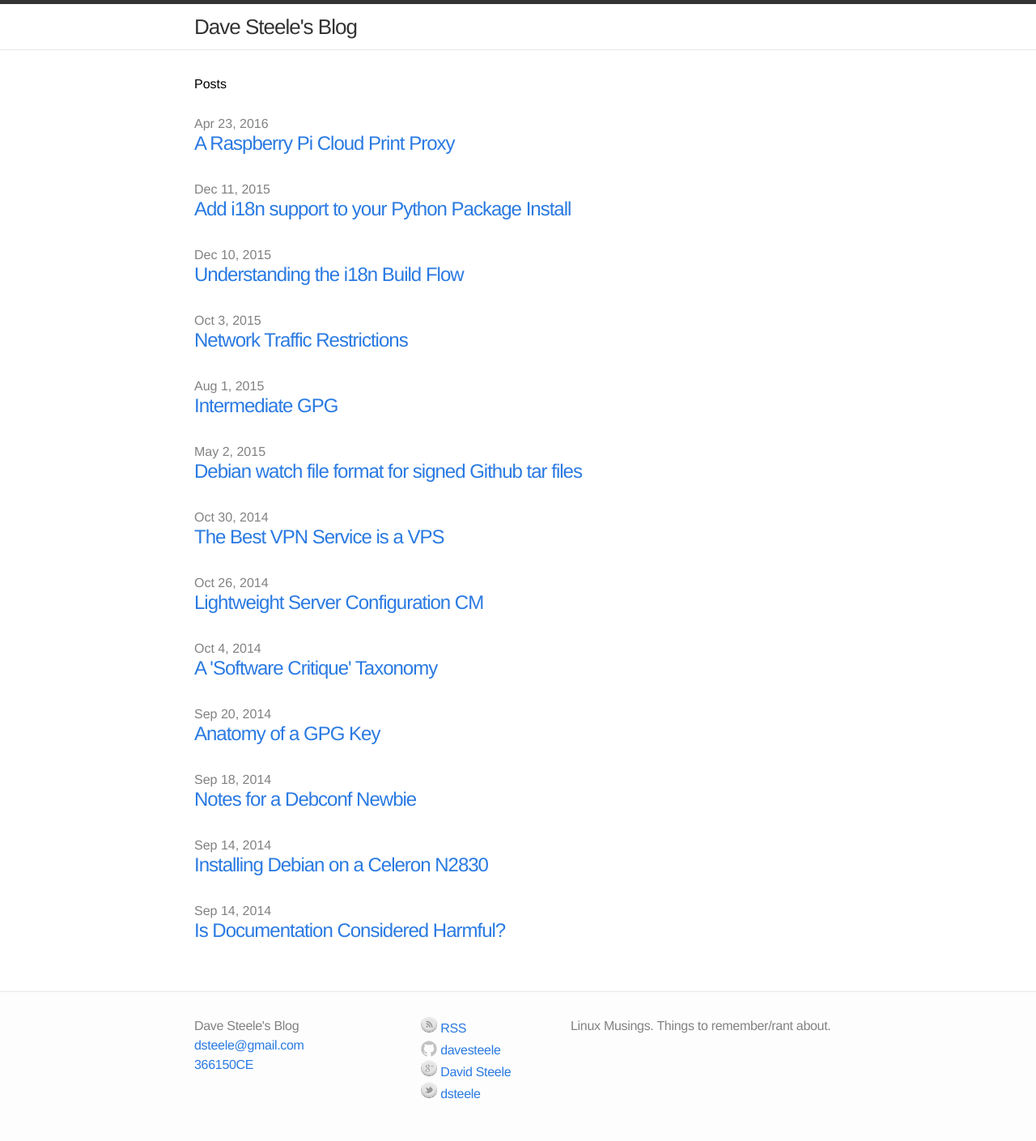
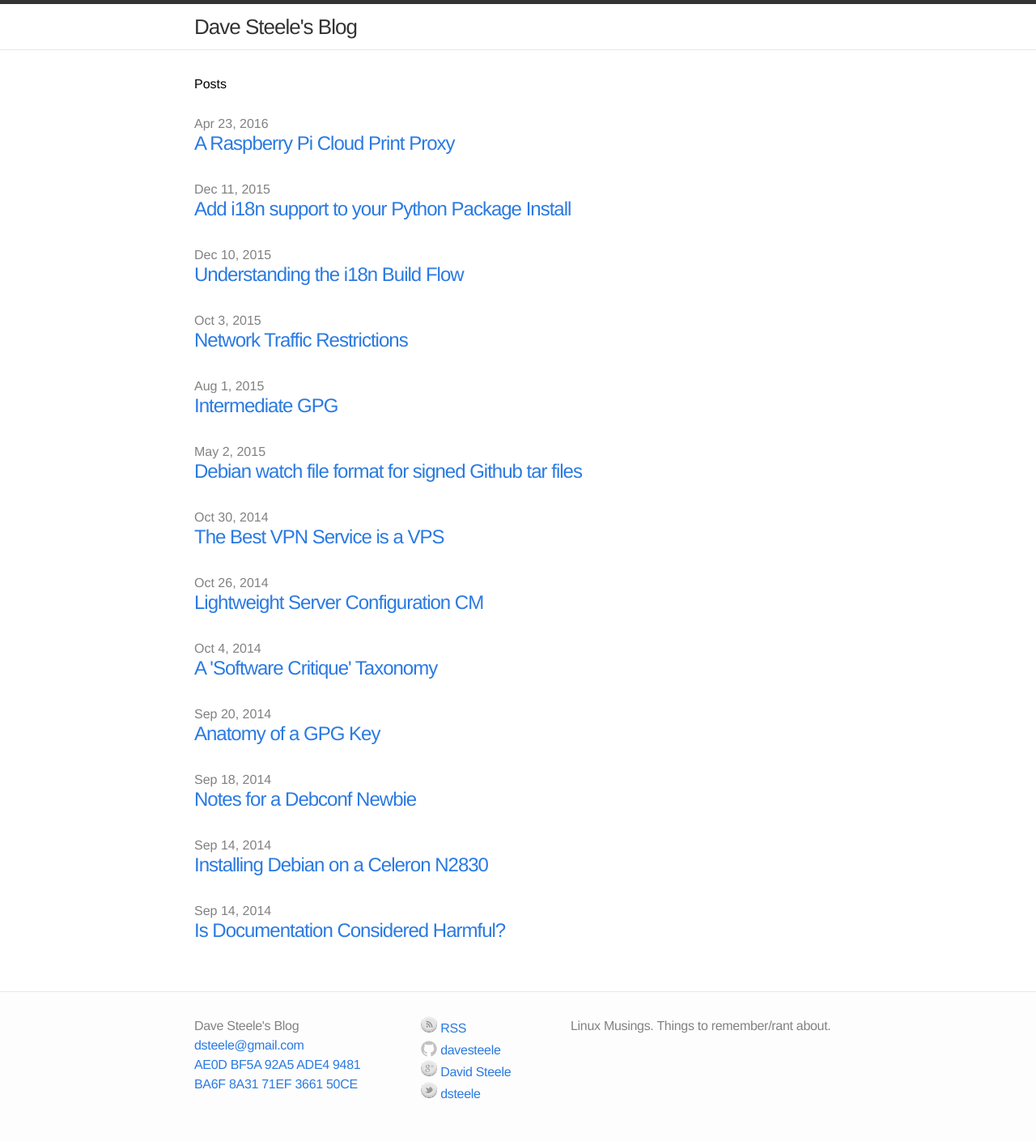
Before and after one commit to davesteele/davesteele.github.io, a Jekyll site: the page built from index.html, in a window 1280 px wide. Shown: the whole page at 81% size. Built offline with Jekyll 4.4.1, drawn with Linux system fonts in a browser that asks for light colours.

Commit message:
Id key by full fingerprint

```diff
--- a/_includes/footer.html
+++ b/_includes/footer.html
@@ -6,7 +6,7 @@
       <ul>
         <li>{{ site.title }}</li>
         <li><a href="mailto:{{ site.email }}">{{ site.email }}</a></li>
-        <li><a href="/key-366150CE.pub.txt">366150CE</a></li>
+        <li><a href="/key-366150CE.pub.txt">AE0D BF5A 92A5 ADE4 9481<br>BA6F 8A31 71EF 3661 50CE</a></li>
       </ul>
     </div>
 
```
